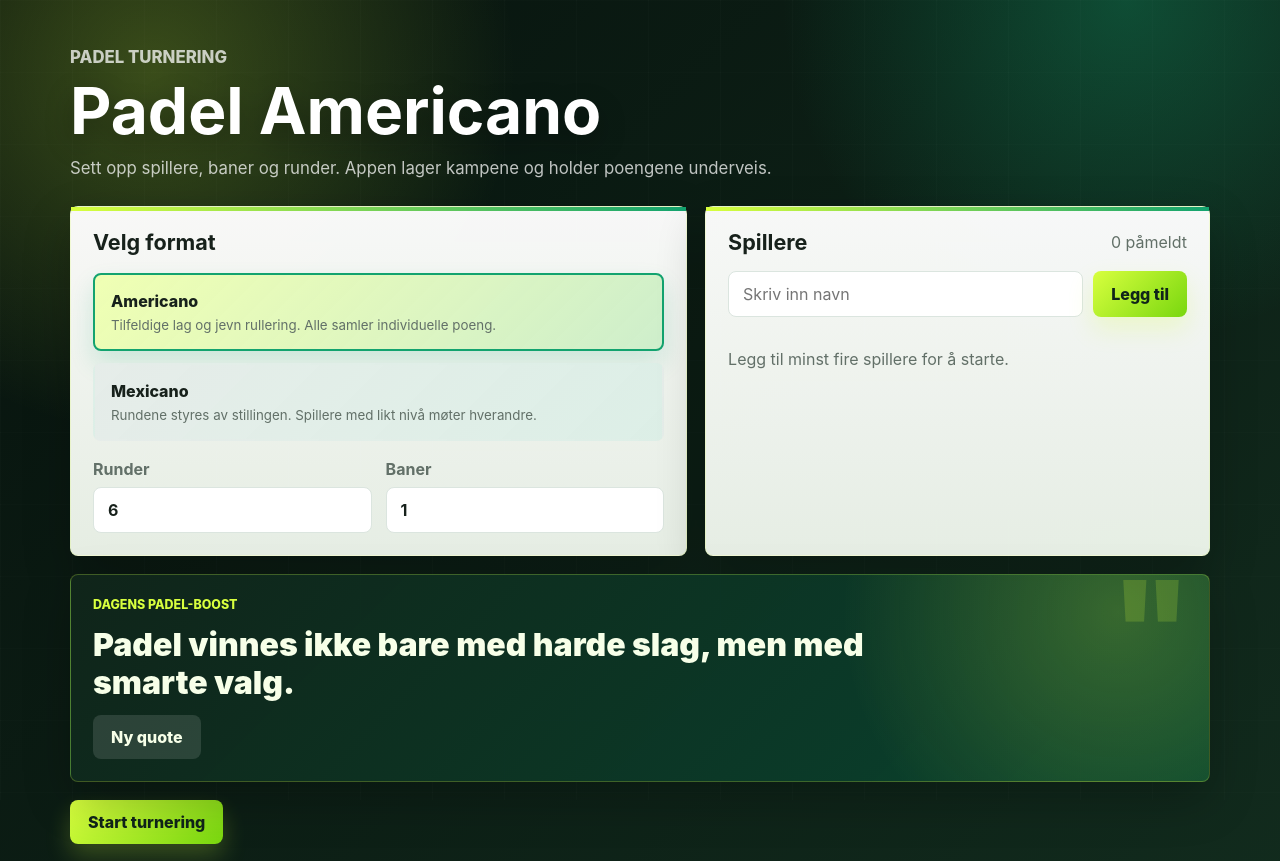
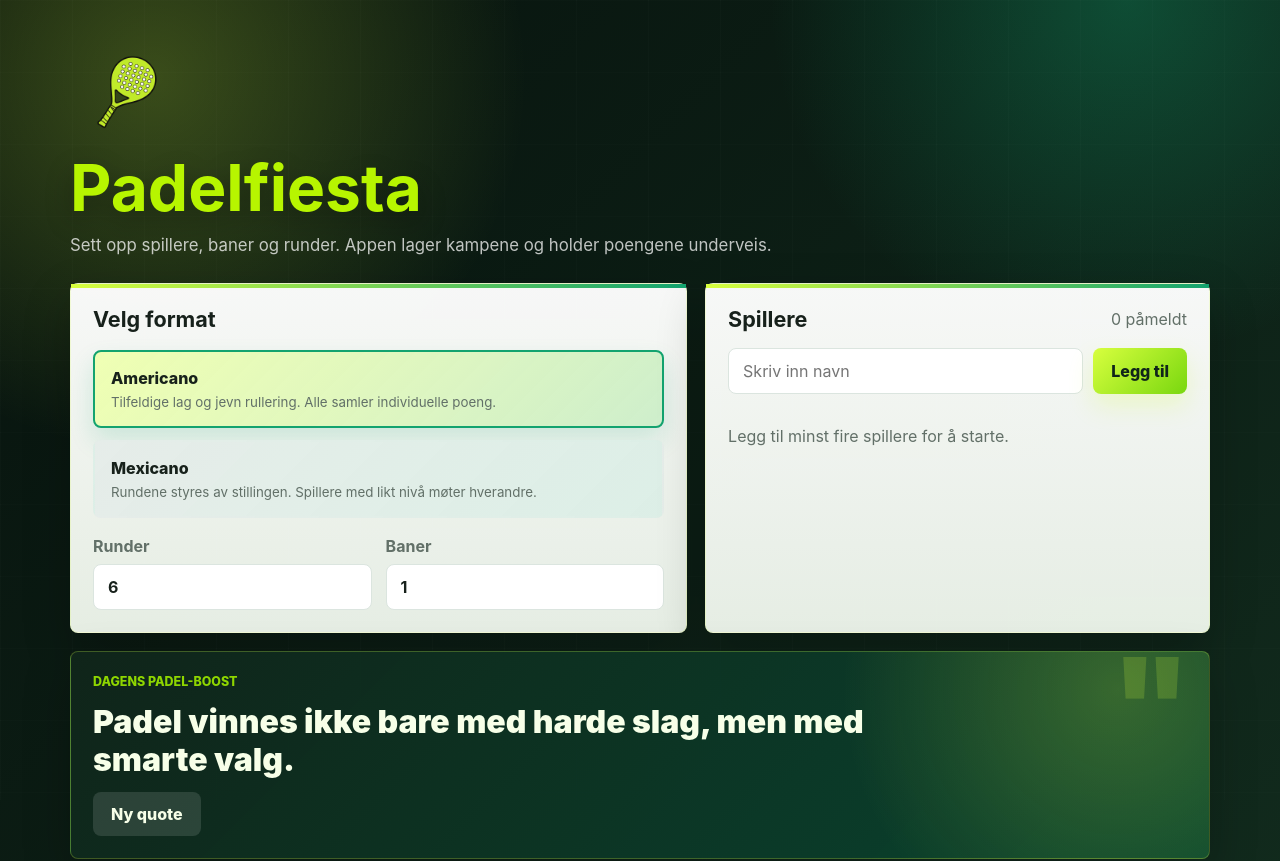
Before and after one commit to johvik17/Padel-americano, a React (Create React App) app: page / in a window 1280 px wide. Shown: the top 861 px of the page. Built offline with nearby package versions, Linux system fonts and the light colour scheme.

Commit message:
litt pirking her og der, addet logo

```diff
--- a/public/index.html
+++ b/public/index.html
@@ -2,7 +2,7 @@
 <html lang="en">
   <head>
     <meta charset="utf-8" />
-    <link rel="icon" href="%PUBLIC_URL%/favicon.ico" />
+    <link rel="icon" href="%PUBLIC_URL%/ChatGPT Image 27. apr. 2026, 22_54_14.png" />
     <meta name="viewport" content="width=device-width, initial-scale=1" />
     <meta name="theme-color" content="#000000" />
     <meta
@@ -24,7 +24,7 @@
       work correctly both with client-side routing and a non-root public URL.
       Learn how to configure a non-root public URL by running `npm run build`.
     -->
-    <title>React App</title>
+    <title>Padelfiesta</title>
   </head>
   <body>
     <noscript>You need to enable JavaScript to run this app.</noscript>
--- a/src/App.css
+++ b/src/App.css
@@ -62,10 +62,17 @@ button {
   margin-bottom: 24px;
   max-width: 760px;
   padding-top: 12px;
+  position: relative;
+}
+
+.app-logo {
+  width: 100px;
+  height: 100px;
+  margin-bottom: 0px;
 }
 
 .app-header h1 {
-  color: #ffffff;
+  color: #B7F500;
   font-size: clamp(2rem, 5vw, 4.4rem);
   line-height: 1;
   margin: 8px 0 12px;
@@ -80,7 +87,7 @@ button {
 }
 
 .eyebrow {
-  color: var(--lime);
+  color: #8ED600;
   font-size: 0.78rem;
   font-weight: 800;
   letter-spacing: 0;
@@ -101,6 +108,12 @@ button {
 .tournament-layout {
   align-items: start;
   grid-template-columns: minmax(0, 1fr) 340px;
+}
+
+.sidebar {
+  display: flex;
+  flex-direction: column;
+  gap: 18px;
 }
 
 .panel,
--- a/src/App.js
+++ b/src/App.js
@@ -11,6 +11,7 @@ import {
   generateMexicanoRound,
 } from './generateMatches';
 import './App.css';
+import logo from './ChatGPT Image 27. apr. 2026, 22_54_14.png';
 
 const TOURNAMENTS = {
   americano: {
@@ -227,8 +228,8 @@ function App() {
   return (
     <main className="app-shell">
       <section className="app-header">
-        <p className="eyebrow">Padel turnering</p>
-        <h1>Padel {selectedTournament.label}</h1>
+        <img src={logo} alt="Padel Logo" className="app-logo" />
+        <h1>Padelfiesta</h1>
         <p>Sett opp spillere, baner og runder. Appen lager kampene og holder poengene underveis.</p>
       </section>
 
@@ -352,7 +353,16 @@ function App() {
             )}
           </div>
 
-          <ScoreBoard standings={standings} />
+          <div className="sidebar">
+            <ScoreBoard standings={standings} />
+            <div className="quote-card">
+              <p className="eyebrow">Dagens padel-boost</p>
+              <blockquote>{PADEL_QUOTES[quoteIndex]}</blockquote>
+              <button className="ghost-button" onClick={showNextQuote} type="button">
+                Ny quote
+              </button>
+            </div>
+          </div>
         </section>
       )}
     </main>
```
Also changed, not shown: public/ChatGPT Image 27. apr. 2026, 22_54_14.png (added), src/ChatGPT Image 27. apr. 2026, 22_54_14.png (added).
